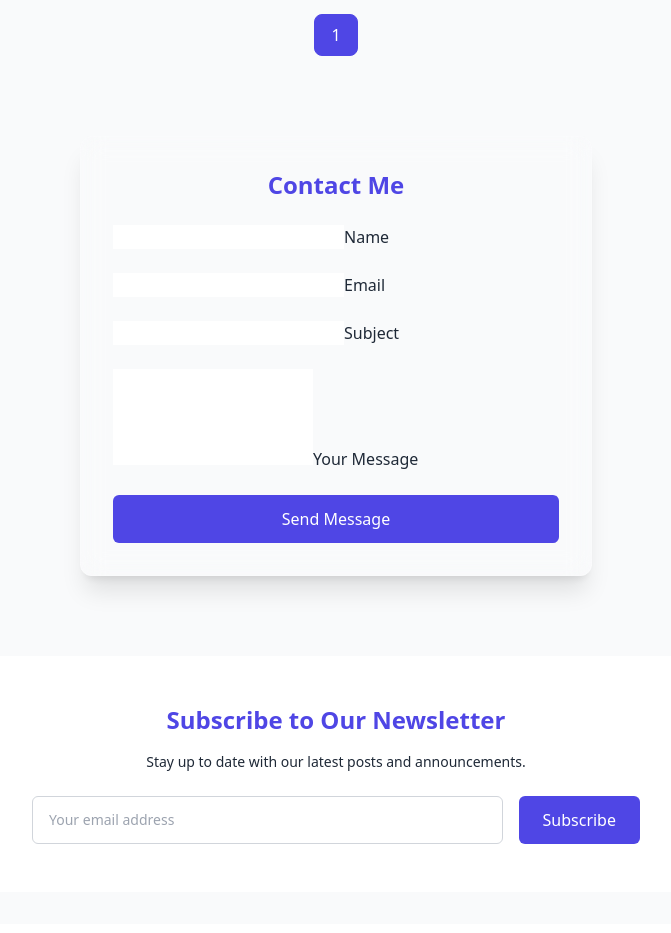
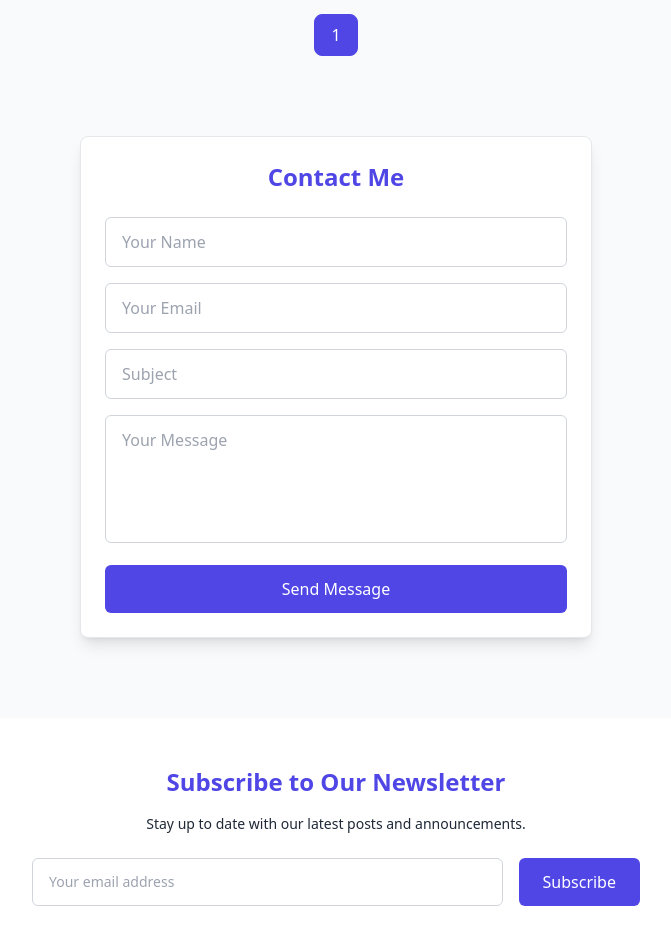
Before and after one commit to Sitholezw/my-blog, a React (Create React App) app: page / in a window 1280 px wide. Shown: the part 1380-2313 px from the top of the page, without its empty margins (304-975 px from the left). Built offline with nearby package versions, Linux system fonts and the light colour scheme.

Commit message:
Added success message when email is sent

```diff
--- a/src/components/ContactForm.js
+++ b/src/components/ContactForm.js
@@ -11,58 +11,64 @@ const ContactForm = () => {
       .then(() => {
         setSuccess(true);
         e.target.reset();
+        setTimeout(() => setSuccess(false), 5000); // Auto-hide after 5s
       })
       .catch(() => {
-        alert('Failed to send message');
+        alert('❌ Failed to send message.');
       });
   };
 
   return (
-    <section className="py-12 bg-transparent">
+    <section className="py-12">
       <div className="max-w-xl mx-auto px-4 sm:px-6 lg:px-8">
-        <div className="backdrop-blur-md bg-white/10 dark:bg-white/5 p-8 rounded-xl shadow-xl border border-white/20">
-          <h2 className="text-2xl font-bold text-center text-primary dark:text-primary-light mb-6">
+        <div className="bg-white dark:bg-surface-dark p-6 rounded-lg shadow-lg border border-gray-200 dark:border-gray-700">
+          <h2 className="text-2xl font-bold text-primary dark:text-primary-light mb-6 text-center">
             Contact Me
           </h2>
 
           {success && (
-            <p className="mb-4 text-green-500 text-center font-medium">
-              ✅ Message sent successfully!
-            </p>
+            <div className="mb-4 p-4 text-green-800 bg-green-100 border border-green-300 rounded-md relative">
+              ✅ Your message has been sent successfully!
+              <button
+                onClick={() => setSuccess(false)}
+                className="absolute top-2 right-2 text-green-700 hover:text-green-900"
+              >
+                &times;
+              </button>
+            </div>
           )}
 
-          <form onSubmit={sendEmail} className="space-y-6">
-            {['user_name', 'user_email', 'user_subject'].map((field, index) => (
-              <div key={index} className="relative">
+          <form onSubmit={sendEmail} className="space-y-4">
             <input
-                  type={field === 'user_email' ? 'email' : 'text'}
-                  name={field}
+              type="text"
+              name="user_name"
+              placeholder="Your Name"
               required
-                  placeholder=" "
-                  className="floating-input peer"
+              className="w-full px-4 py-3 rounded-md border border-gray-300 dark:border-gray-600 bg-white dark:bg-surface-dark text-gray-900 dark:text-white"
             />
-                <label className="floating-label">
-                  {field
-                    .replace('user_', '')
-                    .replace('_', ' ')
-                    .replace(/\b\w/g, (c) => c.toUpperCase())}
-                </label>
-              </div>
-            ))}
-            <div className="relative">
+            <input
+              type="email"
+              name="user_email"
+              placeholder="Your Email"
+              required
+              className="w-full px-4 py-3 rounded-md border border-gray-300 dark:border-gray-600 bg-white dark:bg-surface-dark text-gray-900 dark:text-white"
+            />
+            <input
+              type="text"
+              name="user_subject"
+              placeholder="Subject"
+              required
+              className="w-full px-4 py-3 rounded-md border border-gray-300 dark:border-gray-600 bg-white dark:bg-surface-dark text-gray-900 dark:text-white"
+            />
             <textarea
               name="message"
-                placeholder=" "
+              placeholder="Your Message"
               required
-                rows={4}
-                className="floating-input peer resize-none"
-              />
-              <label className="floating-label">Your Message</label>
-            </div>
-
+              className="w-full h-32 resize-none px-4 py-3 rounded-md border border-gray-300 dark:border-gray-600 bg-white dark:bg-surface-dark text-gray-900 dark:text-white"
+            ></textarea>
             <button
               type="submit"
-              className="w-full bg-primary hover:bg-primary-dark text-white font-medium py-3 px-6 rounded-md transition"
+              className="w-full bg-primary text-white font-medium py-3 px-6 rounded-md hover:bg-primary-dark transition"
             >
               Send Message
             </button>
@@ -75,5 +81,5 @@ const ContactForm = () => {
 
 export default ContactForm;
 // This component renders a contact form with fields for name, email, subject, and message.
-// It uses EmailJS to send the form data to a specified email address.
-// The form includes validation and displays a success message upon successful submission.
+// It uses EmailJS to send the form data to a specified email service.
+// The form includes success feedback that appears when the message is sent successfully.
```
Lines whose indentation alone changed are shown as unchanged.
